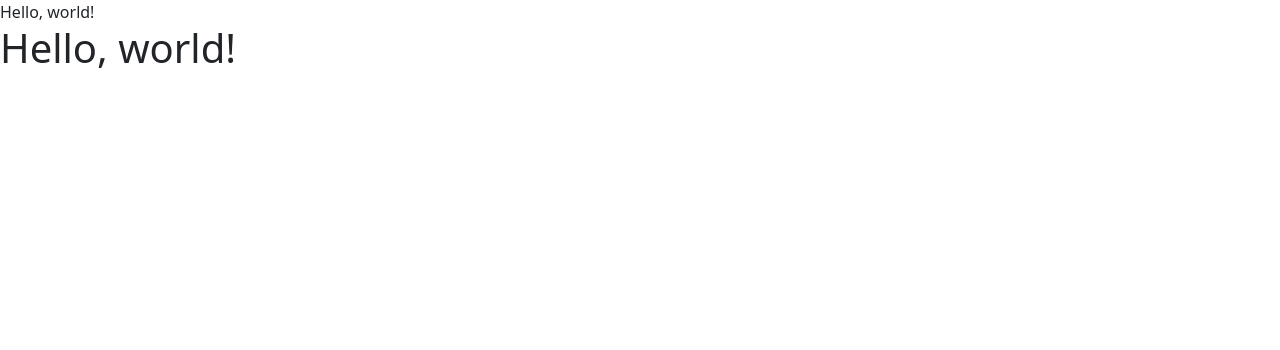
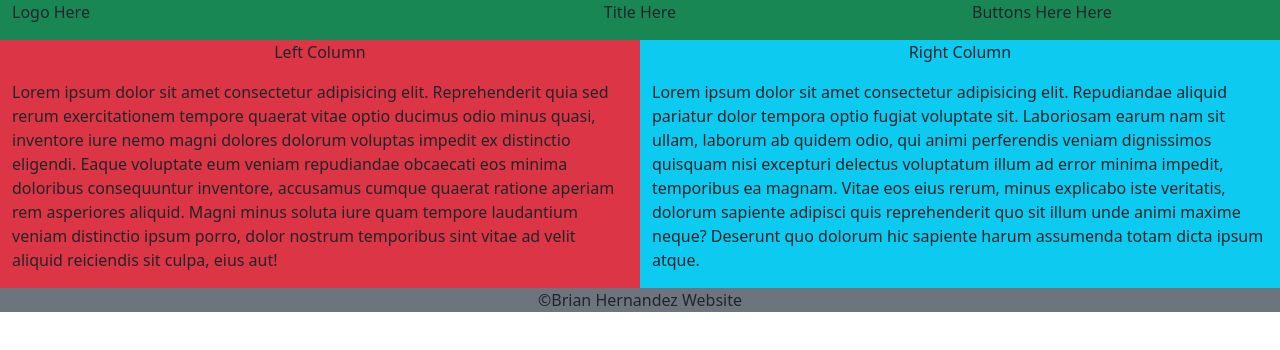
Before and after one commit to laurendavi/collab-practice-apr22, a plain HTML site: page index.html in a window 1280 px wide. Drawn offline with nearby package versions, Linux system fonts and the light colour scheme.

Commit message:
Finished Take Home Challenge

```diff
--- a/index.html
+++ b/index.html
@@ -7,12 +7,37 @@
 
     <!-- Bootstrap CSS -->
     <link href="https://cdn.jsdelivr.net/npm/bootstrap@5.1.3/dist/css/bootstrap.min.css" rel="stylesheet" integrity="sha384-1BmE4kWBq78iYhFldvKuhfTAU6auU8tT94WrHftjDbrCEXSU1oBoqyl2QvZ6jIW3" crossorigin="anonymous">
-    <link rel="stylesheet" href="./css/style.css"
+    <link rel="stylesheet" href="./css/style.css">
 
     <title>Hello, world!</title>
   </head>
   <body>
-    <h1>Hello, world!</h1>
+    <div class="container-fluid">
+      <div class="row bg-success">
+          <div class="col-3">
+              <p>Logo Here</p>
+          </div>
+          <div class="col-6">
+              <p class="text-center">Title Here</p>
+          </div>
+          <div class="col-3">
+              <p>Buttons Here Here</p>
+          </div>
+      </div>
+      <div class="row ">
+          <div class="col-6 bg-danger">
+              <p class="text-center">Left Column</p>
+              <p>Lorem ipsum dolor sit amet consectetur adipisicing elit. Reprehenderit quia sed rerum exercitationem tempore quaerat vitae optio ducimus odio minus quasi, inventore iure nemo magni dolores dolorum voluptas impedit ex distinctio eligendi. Eaque voluptate eum veniam repudiandae obcaecati eos minima doloribus consequuntur inventore, accusamus cumque quaerat ratione aperiam rem asperiores aliquid. Magni minus soluta iure quam tempore laudantium veniam distinctio ipsum porro, dolor nostrum temporibus sint vitae ad velit aliquid reiciendis sit culpa, eius aut!</p>
+          </div>
+          <div class="col-6 bg-info">
+              <p class="text-center">Right Column</p>
+              <p>Lorem ipsum dolor sit amet consectetur adipisicing elit. Repudiandae aliquid pariatur dolor tempora optio fugiat voluptate sit. Laboriosam earum nam sit ullam, laborum ab quidem odio, qui animi perferendis veniam dignissimos quisquam nisi excepturi delectus voluptatum illum ad error minima impedit, temporibus ea magnam. Vitae eos eius rerum, minus explicabo iste veritatis, dolorum sapiente adipisci quis reprehenderit quo sit illum unde animi maxime neque? Deserunt quo dolorum hic sapiente harum assumenda totam dicta ipsum atque.</p>
+          </div>
+      </div>
+      <div class="row bg-secondary">
+          <footer class="text-center">&copy;Brian Hernandez Website</footer>
+      </div>
+  </div>
 
     <!-- Optional JavaScript; choose one of the two! -->
 
```
